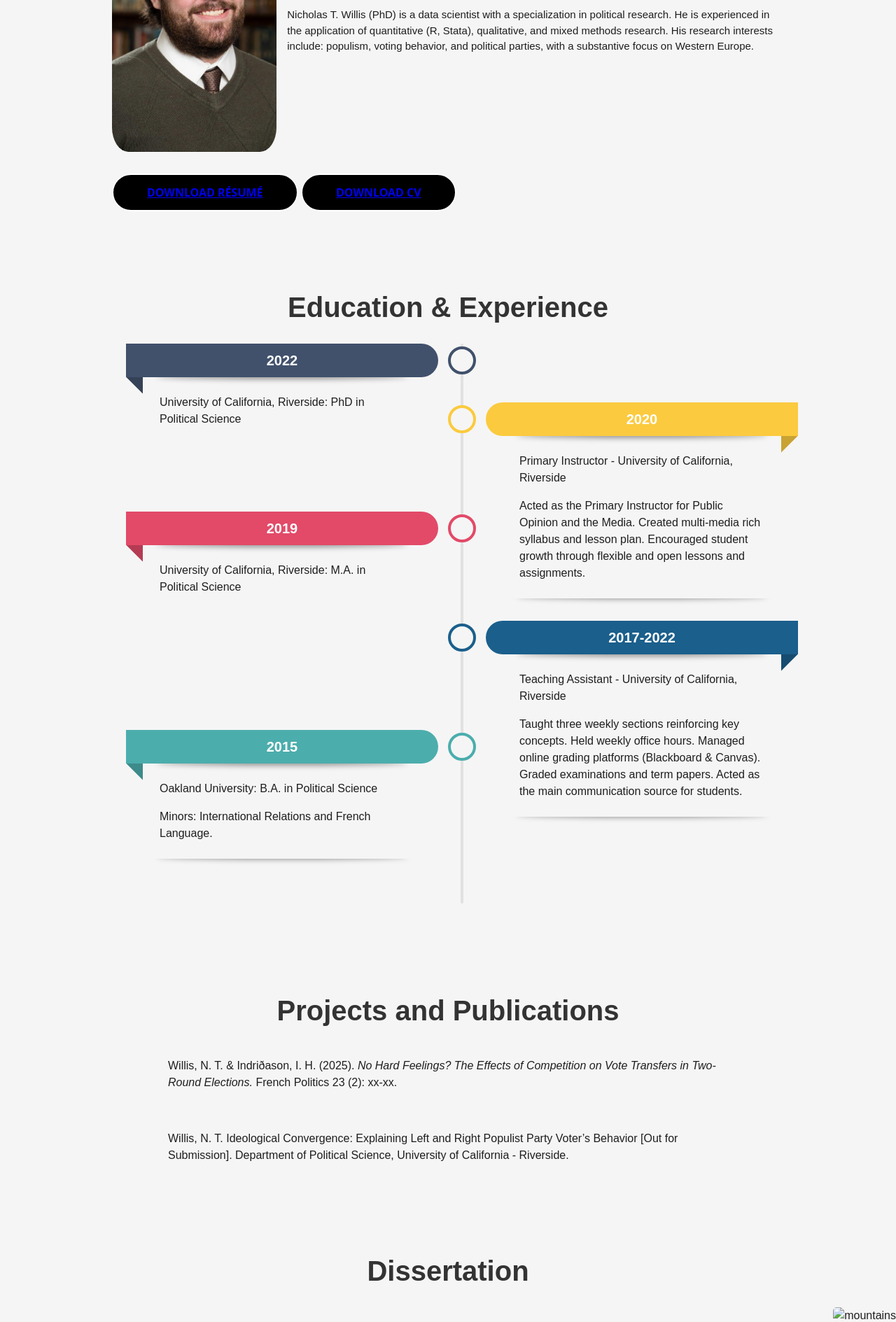
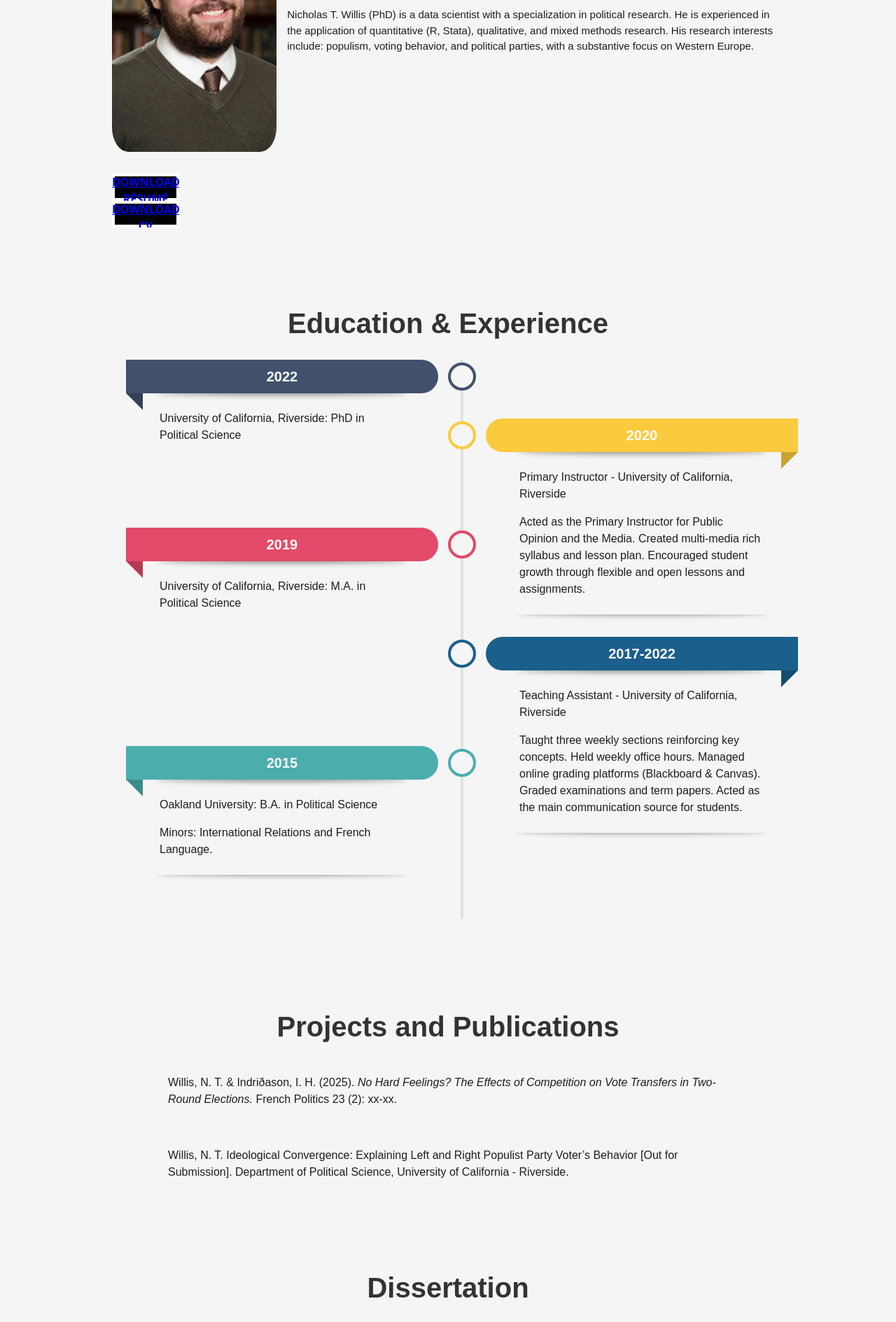
Before and after one commit to SimplyWillis/nicholastwillis, a Jekyll site: the page built from index.html, in a window 1280 px wide. Shown: the part 1068-2957 px from the top of the page at 70% size. Built offline with Jekyll 4.4.1, drawn with Linux system fonts in a browser that asks for light colours; nearby versions of some CDN libraries.

Commit message:
Update about.html

```diff
--- a/_includes/about.html
+++ b/_includes/about.html
@@ -19,16 +19,16 @@
 }
 
 /*https://ui-buttons.web.app/in-and-out*/
-.btn-21,
-.btn-21 *,
-.btn-21 :after,
-.btn-21 :before,
-.btn-21:after,
-.btn-21:before {
+.btn-76,
+.btn-76 *,
+.btn-76 :after,
+.btn-76 :before,
+.btn-76:after,
+.btn-76:before {
   border: 0 solid;
   box-sizing: border-box;
 }
-.btn-21 {
+.btn-76 {
   -webkit-tap-highlight-color: transparent;
   -webkit-appearance: button;
   background-color: #000;
@@ -39,83 +39,94 @@
     Segoe UI, Roboto, Helvetica Neue, Arial, Noto Sans, sans-serif,
     Apple Color Emoji, Segoe UI Emoji, Segoe UI Symbol, Noto Color Emoji;
   font-size: 100%;
-  font-weight: 900;
   line-height: 1.5;
   margin: 0;
   -webkit-mask-image: -webkit-radial-gradient(#000, #fff);
   padding: 0;
-  text-transform: uppercase;
 }
-.btn-21:disabled {
+.btn-76:disabled {
   cursor: default;
 }
-.btn-21:-moz-focusring {
+.btn-76:-moz-focusring {
   outline: auto;
 }
-.btn-21 svg {
+.btn-76 svg {
   display: block;
   vertical-align: middle;
 }
-.btn-21 [hidden] {
+.btn-76 [hidden] {
   display: none;
 }
-.btn-21 {
-  border-radius: 99rem;
-  border-width: 2px;
+.btn-76 {
+  --neon: #0ea5e9;
+  box-sizing: border-box;
+  display: block;
+  font-weight: 900;
+  -webkit-mask-image: none;
+  outline: 4px solid #fff;
+  outline-offset: -4px;
   overflow: hidden;
-  padding: 0.8rem 3rem;
+  padding: 1.2rem 3rem;
   position: relative;
+  text-transform: uppercase;
+  transition: 0.2s linear 0.1s;
 }
-.btn-21 span {
-  mix-blend-mode: difference;
+.btn-76:hover {
+  background: var(--neon);
+  box-shadow: 0 0 5px var(--neon), 0 0 25px var(--neon), 0 0 50px var(--neon),
+    0 0 100px var(--neon);
+  color: #fff;
+  outline-color: transparent;
+  transition: 0.2s linear 0.6s;
 }
-.btn-21:before {
-  -webkit-animation: move-out 0.3s;
-  animation: move-out 0.3s;
-  background: #fff;
-  content: "";
-  height: 100%;
-  left: -100%;
+.btn-76 span {
+  display: block;
+  inset: 0;
   position: absolute;
-  top: 0;
-  width: 100%;
-  will-change: transform;
 }
-.btn-21:hover:before {
-  -webkit-animation: move-in 0.3s forwards;
-  animation: move-in 0.3s forwards;
+.btn-76 .top {
+  border-top: 4px solid var(--neon);
+  opacity: 0;
+  transform: translateX(calc(-100% + var(--progress, 0%)));
+  transition: none;
 }
-@-webkit-keyframes move-in {
-  0% {
-    transform: translateX(0);
-  }
-  to {
-    transform: translateX(100%);
-  }
+.btn-76:hover .top {
+  --progress: 100%;
+  opacity: 1;
+  transition: transform 0.2s linear;
 }
-@keyframes move-in {
-  0% {
-    transform: translateX(0);
-  }
-  to {
-    transform: translateX(100%);
-  }
+.btn-76 .right {
+  border-right: 4px solid var(--neon);
+  opacity: 0;
+  transform: translateY(calc(-100% + var(--progress, 0%)));
+  transition: none;
 }
-@-webkit-keyframes move-out {
-  0% {
-    transform: translateX(100%);
-  }
-  to {
-    transform: translateX(200%);
-  }
+.btn-76:hover .right {
+  --progress: 100%;
+  opacity: 1;
+  transition: transform 0.2s linear 0.2s;
 }
-@keyframes move-out {
-  0% {
-    transform: translateX(100%);
-  }
-  to {
-    transform: translateX(200%);
-  }
+.btn-76 .bottom {
+  border-bottom: 4px solid var(--neon);
+  opacity: 0;
+  transform: translateX(calc(100% - var(--progress, 0%)));
+  transition: none;
+}
+.btn-76:hover .bottom {
+  --progress: 100%;
+  opacity: 1;
+  transition: transform 0.2s linear 0.4s;
+}
+.btn-76 .left {
+  border-left: 4px solid var(--neon);
+  opacity: 0;
+  transform: translateY(calc(100% - var(--progress, 0%)));
+  transition: none;
+}
+.btn-76:hover .left {
+  --progress: 100%;
+  opacity: 1;
+  transition: transform 0.2s linear 0.6s;
 }
   </style>
   </head>
@@ -131,6 +142,16 @@
       </p>
   </div>
   <br>
-  <button class="btn-21"><span><a href="{{ "/assets/doc/Willis-Résumé.pdf" | prepend: site.baseurl }}" target="_blank" padding: 50px text-decoration: none>Download Résumé</a></span></button>
-  <button class="btn-21"><span><a href="{{ "/assets/doc/Willis-Curriculum-Vitae.pdf" | prepend: site.baseurl }}" target="_blank" text-decoration: none>Download CV</a></span></button>
+  <button class="btn-76"><span><a href="{{ "/assets/doc/Willis-Résumé.pdf" | prepend: site.baseurl }}" target="_blank" padding: 50px text-decoration: none>Download Résumé</a>
+    <span class="top"></span>
+  <span class="right"></span>
+  <span class="bottom"></span>
+  <span class="left"></span>
+</span></button>
+  <button class="btn-76"><span><a href="{{ "/assets/doc/Willis-Curriculum-Vitae.pdf" | prepend: site.baseurl }}" target="_blank" text-decoration: none>Download CV</a>
+    <span class="top"></span>
+  <span class="right"></span>
+  <span class="bottom"></span>
+  <span class="left"></span>
+</span></button>
   </body>
```
